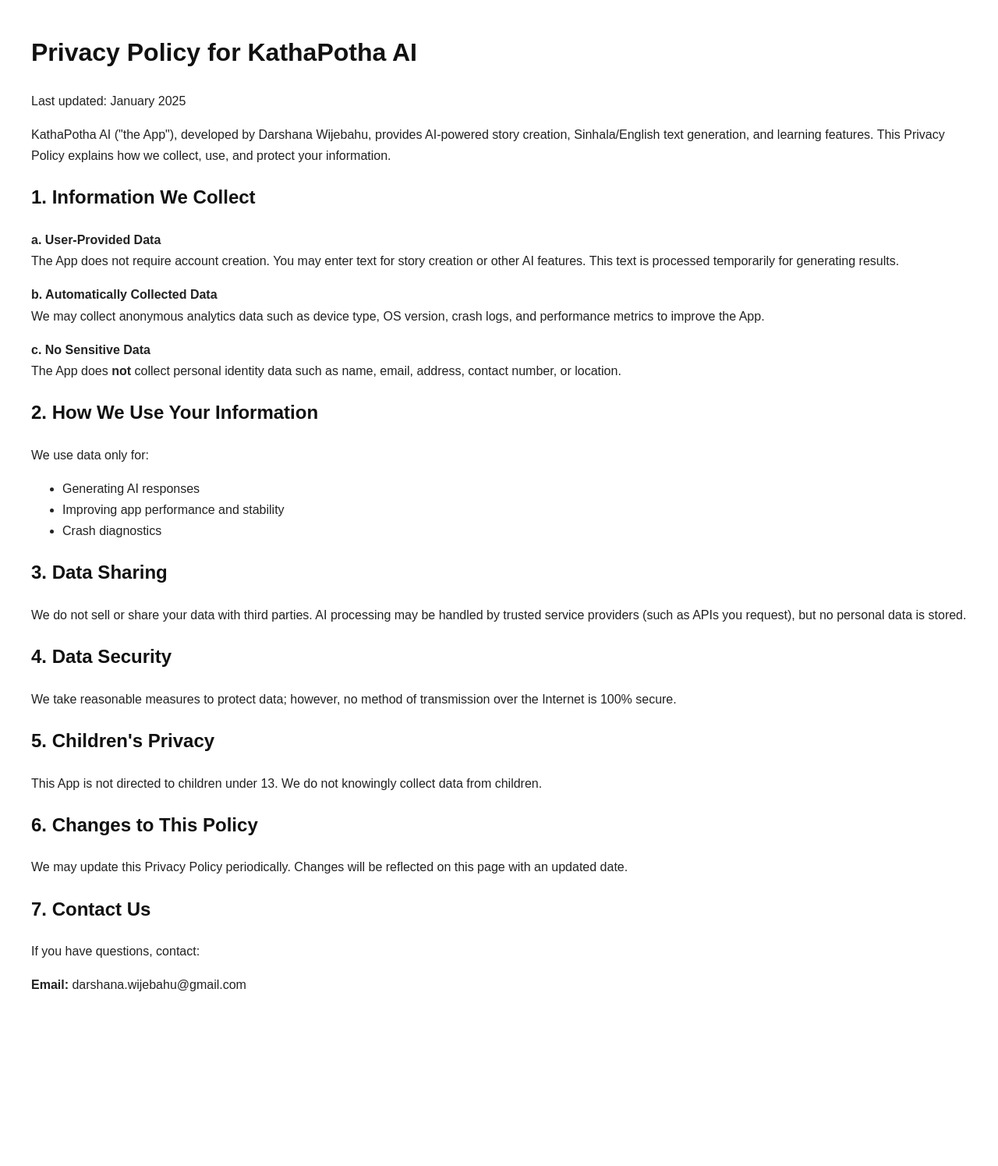
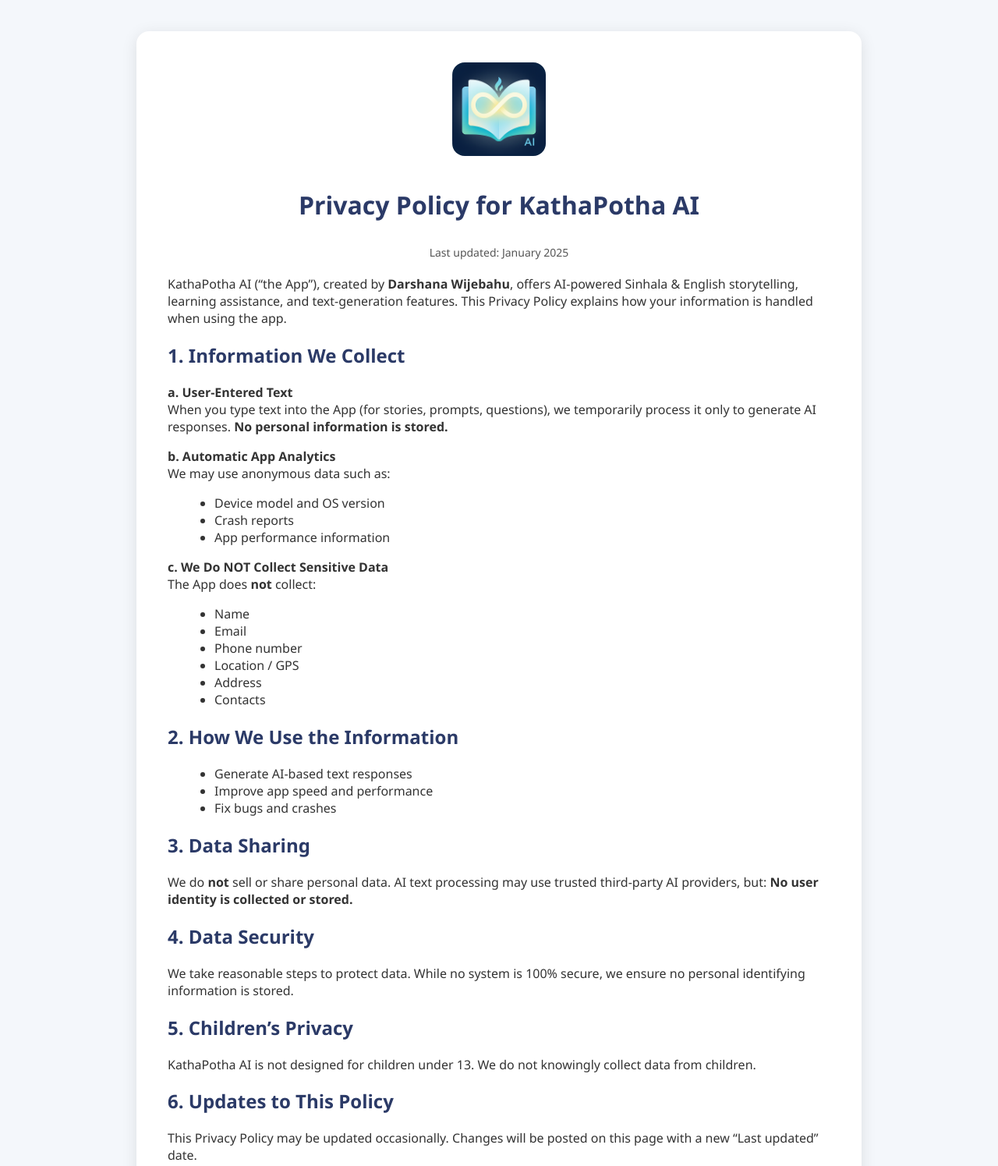
Before and after one commit to ShanCodeWay/kathapotha-ai-privacy-policy, a plain HTML site: page index.html in a window 1280 px wide. Shown: the top 1495 px of the page at 78% size. Before the commit the page ends 1317 px from the top, so only its background shows below. Drawn offline with Linux system fonts and the light colour scheme.

Commit message:
Revise Privacy Policy layout and contentupdate

```diff
--- a/index.html
+++ b/index.html
@@ -4,68 +4,158 @@
   <meta charset="UTF-8" />
   <meta name="viewport" content="width=device-width, initial-scale=1.0" />
   <title>KathaPotha AI - Privacy Policy</title>
+
+  <!-- Styling -->
   <style>
     body {
-      font-family: Arial, sans-serif;
-      margin: 40px;
-      line-height: 1.7;
-      color: #222;
+      margin: 0;
+      padding: 0;
+      font-family: "Segoe UI", Arial, sans-serif;
+      background: #f4f7fb;
+      color: #333;
     }
+
+    .container {
+      max-width: 850px;
+      margin: 40px auto;
+      background: #ffffff;
+      padding: 40px;
+      border-radius: 16px;
+      box-shadow: 0 4px 20px rgba(0,0,0,0.1);
+    }
+
     h1, h2 {
-      color: #111;
+      color: #2b3a67;
+    }
+
+    ul {
+      margin-left: 20px;
+    }
+
+    .header {
+      text-align: center;
+      margin-bottom: 30px;
+    }
+
+    .logo {
+      width: 120px;
+      height: 120px;
+      border-radius: 16px;
+      margin-bottom: 15px;
+    }
+
+    .updated-date {
+      color: #555;
+      font-size: 14px;
+      margin-bottom: 20px;
+      text-align: center;
+    }
+
+    a {
+      color: #2b57ff;
+      font-weight: 600;
+      text-decoration: none;
+    }
+
+    a:hover {
+      text-decoration: underline;
+    }
+
+    @media (max-width: 600px) {
+      .container {
+        margin: 20px;
+        padding: 20px;
+      }
+      .logo {
+        width: 90px;
+        height: 90px;
+      }
     }
   </style>
 </head>
+
 <body>
+
+  <div class="container">
+
+    <div class="header">
+      <img class="logo" src="KathaPothaAiLogoNewPlaystore.png" alt="KathaPotha AI Logo">
       <h1>Privacy Policy for KathaPotha AI</h1>
-  <p>Last updated: January 2025</p>
+    </div>
+
+    <p class="updated-date">Last updated: January 2025</p>
 
     <p>
-    KathaPotha AI ("the App"), developed by Darshana Wijebahu, provides AI-powered story creation, Sinhala/English text generation, and learning features. This Privacy Policy explains how we collect, use, and protect your information.
+      KathaPotha AI (“the App”), created by <strong>Darshana Wijebahu</strong>, offers AI-powered Sinhala & English storytelling, learning assistance, and text-generation features.
+      This Privacy Policy explains how your information is handled when using the app.
     </p>
 
     <h2>1. Information We Collect</h2>
-  <p><strong>a. User-Provided Data</strong><br/>
-  The App does not require account creation. You may enter text for story creation or other AI features. This text is processed temporarily for generating results.</p>
 
-  <p><strong>b. Automatically Collected Data</strong><br/>
-  We may collect anonymous analytics data such as device type, OS version, crash logs, and performance metrics to improve the App.</p>
+    <p><strong>a. User-Entered Text</strong><br>
+      When you type text into the App (for stories, prompts, questions), we temporarily process it only to generate AI responses.
+      <strong>No personal information is stored.</strong>
+    </p>
 
-  <p><strong>c. No Sensitive Data</strong><br/>
-  The App does <strong>not</strong> collect personal identity data such as name, email, address, contact number, or location.</p>
+    <p><strong>b. Automatic App Analytics</strong><br>
+      We may use anonymous data such as:
+    </p>
+    <ul>
+      <li>Device model and OS version</li>
+      <li>Crash reports</li>
+      <li>App performance information</li>
+    </ul>
 
-  <h2>2. How We Use Your Information</h2>
-  <p>We use data only for:</p>
+    <p><strong>c. We Do NOT Collect Sensitive Data</strong><br>
+      The App does <strong>not</strong> collect:
+    </p>
+
     <ul>
-    <li>Generating AI responses</li>
-    <li>Improving app performance and stability</li>
-    <li>Crash diagnostics</li>
+      <li>Name</li>
+      <li>Email</li>
+      <li>Phone number</li>
+      <li>Location / GPS</li>
+      <li>Address</li>
+      <li>Contacts</li>
+    </ul>
+
+    <h2>2. How We Use the Information</h2>
+    <ul>
+      <li>Generate AI-based text responses</li>
+      <li>Improve app speed and performance</li>
+      <li>Fix bugs and crashes</li>
     </ul>
 
     <h2>3. Data Sharing</h2>
     <p>
-    We do not sell or share your data with third parties.
-    AI processing may be handled by trusted service providers (such as APIs you request), but no personal data is stored.
+      We do <strong>not</strong> sell or share personal data.
+      AI text processing may use trusted third-party AI providers, but:
+      <strong>No user identity is collected or stored.</strong>
     </p>
 
     <h2>4. Data Security</h2>
     <p>
-    We take reasonable measures to protect data; however, no method of transmission over the Internet is 100% secure.
+      We take reasonable steps to protect data. While no system is 100% secure, we ensure no personal identifying information is stored.
     </p>
 
-  <h2>5. Children's Privacy</h2>
+    <h2>5. Children’s Privacy</h2>
     <p>
-    This App is not directed to children under 13. We do not knowingly collect data from children.
+      KathaPotha AI is not designed for children under 13. We do not knowingly collect data from children.
     </p>
 
-  <h2>6. Changes to This Policy</h2>
+    <h2>6. Updates to This Policy</h2>
     <p>
-    We may update this Privacy Policy periodically. Changes will be reflected on this page with an updated date.
+      This Privacy Policy may be updated occasionally. Changes will be posted on this page with a new “Last updated” date.
     </p>
 
     <h2>7. Contact Us</h2>
-  <p>If you have questions, contact:</p>
-  <p><strong>Email:</strong> darshana.wijebahu@gmail.com</p>
+    <p>
+      For any questions or concerns, please contact:<br>
+      <strong>Email:</strong>
+      <a href="mailto:darshana.wijebahu@gmail.com">darshana.wijebahu@gmail.com</a>
+    </p>
+
+  </div>
 
 </body>
 </html>
```
Lines whose indentation alone changed are shown as unchanged.
